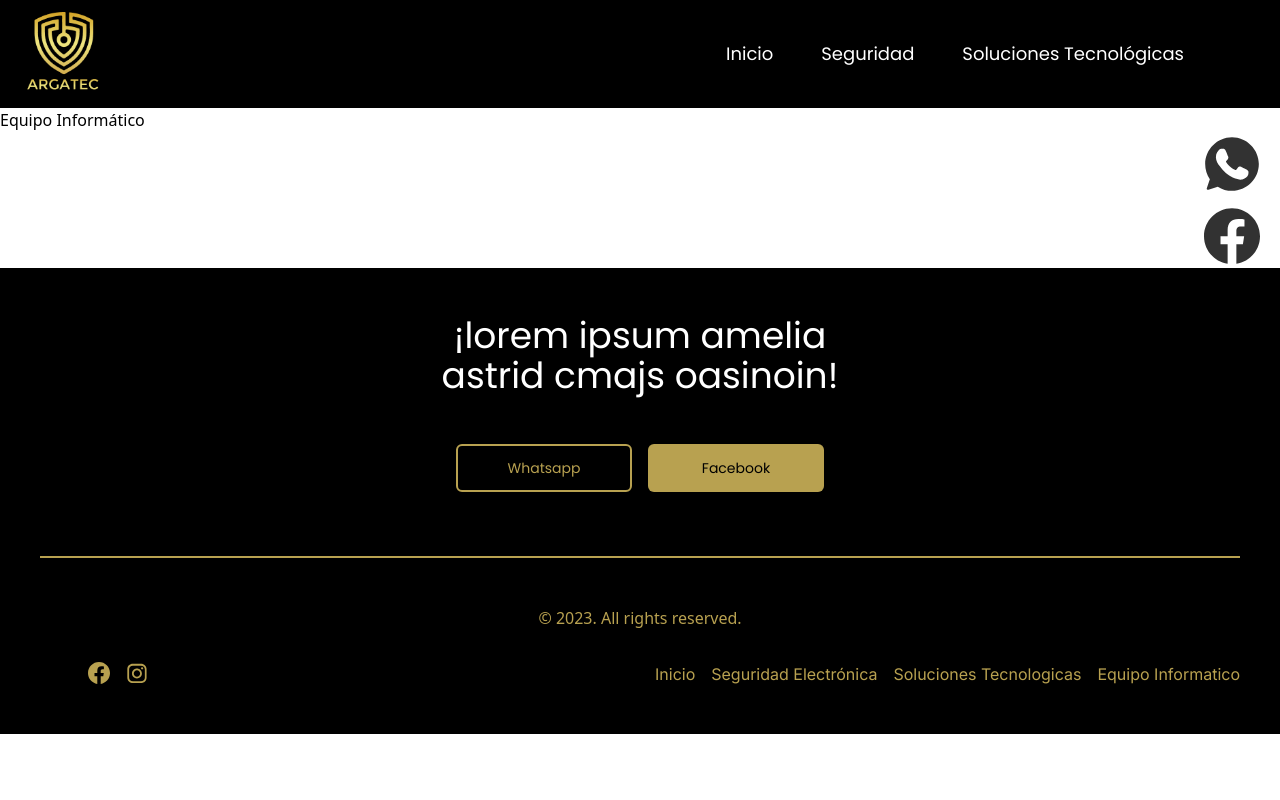
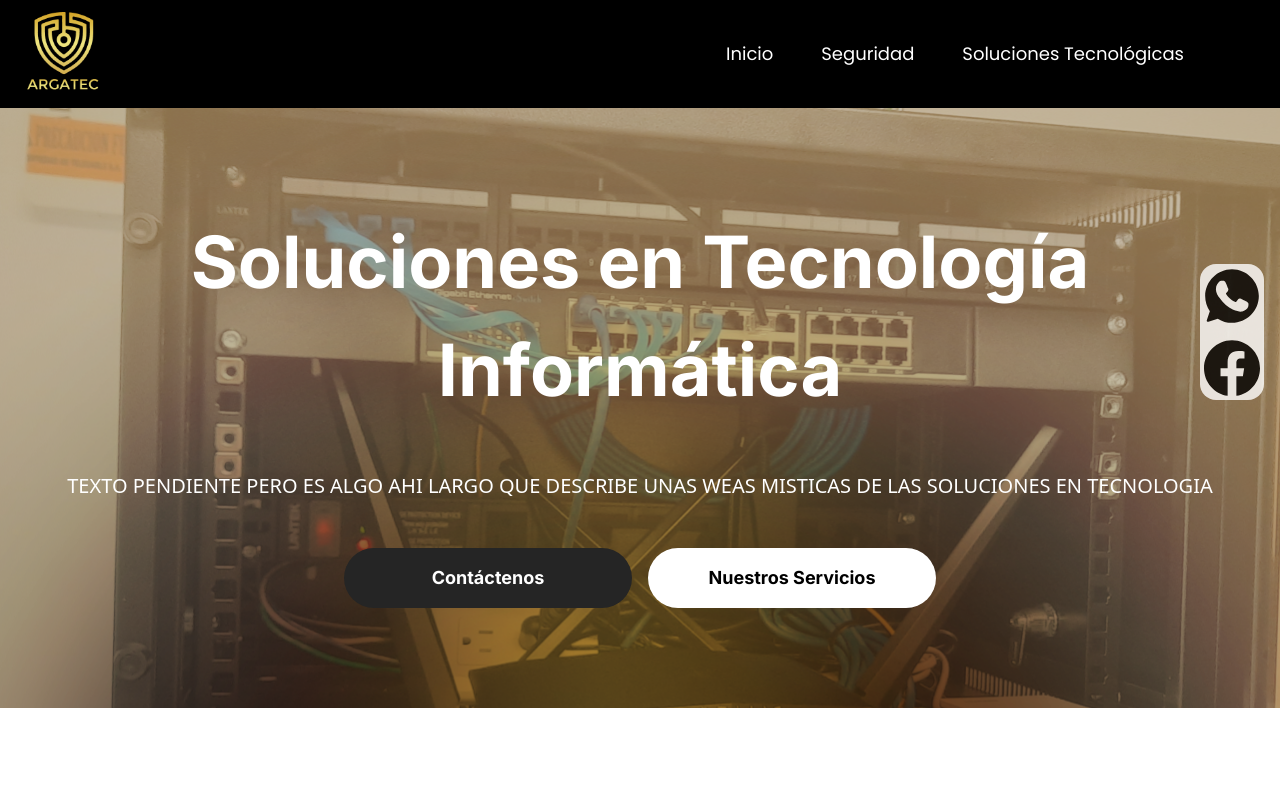
Before and after one commit to Argatec/argatec_website, a SvelteKit app: page /equipo_informatico in a window 1280 px wide. Shown: the top 800 px of the page. Built offline with nearby package versions, Linux system fonts and the light colour scheme.

Commit message:
Name pages and add hero

```diff
--- a/src/routes/+page.svelte
+++ b/src/routes/+page.svelte
@@ -1,5 +1,5 @@
 <script lang="ts">
-
+//HOME PAGE
 
   import Hero from "../components/hero_multiple.svelte";
   import Contacto from "../components/contacto.svelte";
--- a/src/routes/equipo_informatico/+page.svelte
+++ b/src/routes/equipo_informatico/+page.svelte
@@ -1 +1,12 @@
-<p>Equipo Informático</p>
+<script>
+    //Equipo Informatico
+
+    import Hero from "../../components/hero_simple.svelte";
+
+    </script>
+
+    <Hero
+    imagen= "soluciones_tecnologicas"
+    titulo_arriba = "Soluciones en Tecnología"
+    titulo_abajo = "Informática"
+    descripcion = "TEXTO PENDIENTE PERO ES ALGO AHI LARGO QUE DESCRIBE UNAS WEAS MISTICAS DE LAS SOLUCIONES EN TECNOLOGIA"/>
--- a/src/routes/seguridad/+page.svelte
+++ b/src/routes/seguridad/+page.svelte
@@ -1 +1,11 @@
-<p>Seguridad</p>
+<script>
+    //Seguridad
+
+    import Hero from "../../components/hero_simple.svelte";
+    </script>
+
+    <Hero
+    imagen= "soluciones_tecnologicas"
+    titulo_arriba = "Soluciones en Tecnología"
+    titulo_abajo = "Informática"
+    descripcion = "TEXTO PENDIENTE PERO ES ALGO AHI LARGO QUE DESCRIBE UNAS WEAS MISTICAS DE LAS SOLUCIONES EN TECNOLOGIA"/>
--- a/src/routes/soluciones_tecnologicas/+page.svelte
+++ b/src/routes/soluciones_tecnologicas/+page.svelte
@@ -1,5 +1,4 @@
 <script>
-
 //Soluciones Tecnologicas
 
 import Hero from "../../components/hero_simple.svelte";
@@ -7,7 +6,11 @@ import ServiciosTecnologicos from "../../components/servicios_tecnologicos.svelt
 import Trabajos from "../../components/jobs.svelte";
 </script>
 
-<Hero/>
+<Hero
+imagen= "soluciones_tecnologicas"
+titulo_arriba = "Soluciones en Tecnología"
+titulo_abajo = "Informática"
+descripcion = "TEXTO PENDIENTE PERO ES ALGO AHI LARGO QUE DESCRIBE UNAS WEAS MISTICAS DE LAS SOLUCIONES EN TECNOLOGIA"/>
 
 <ServiciosTecnologicos/>
 
```
